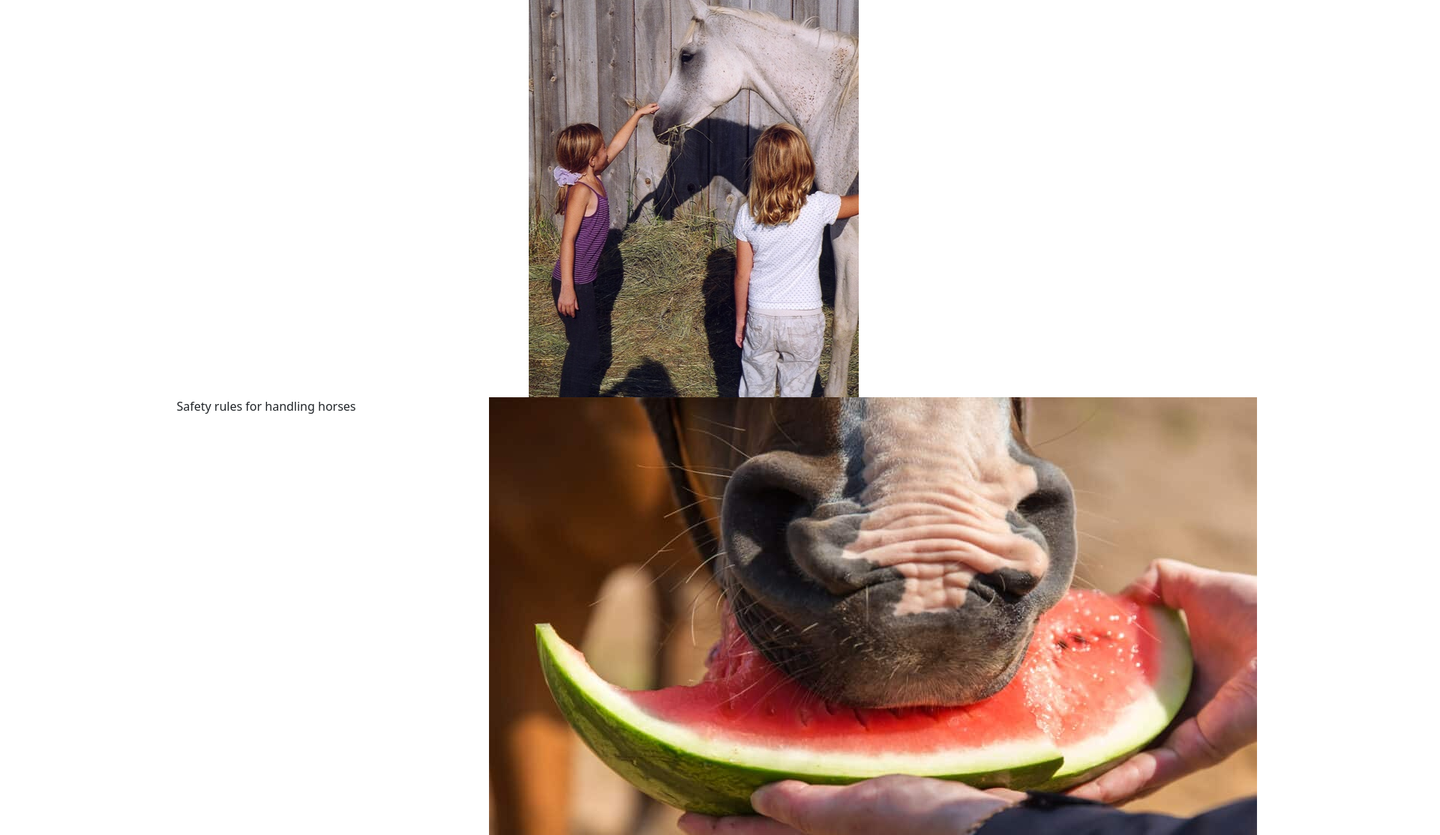
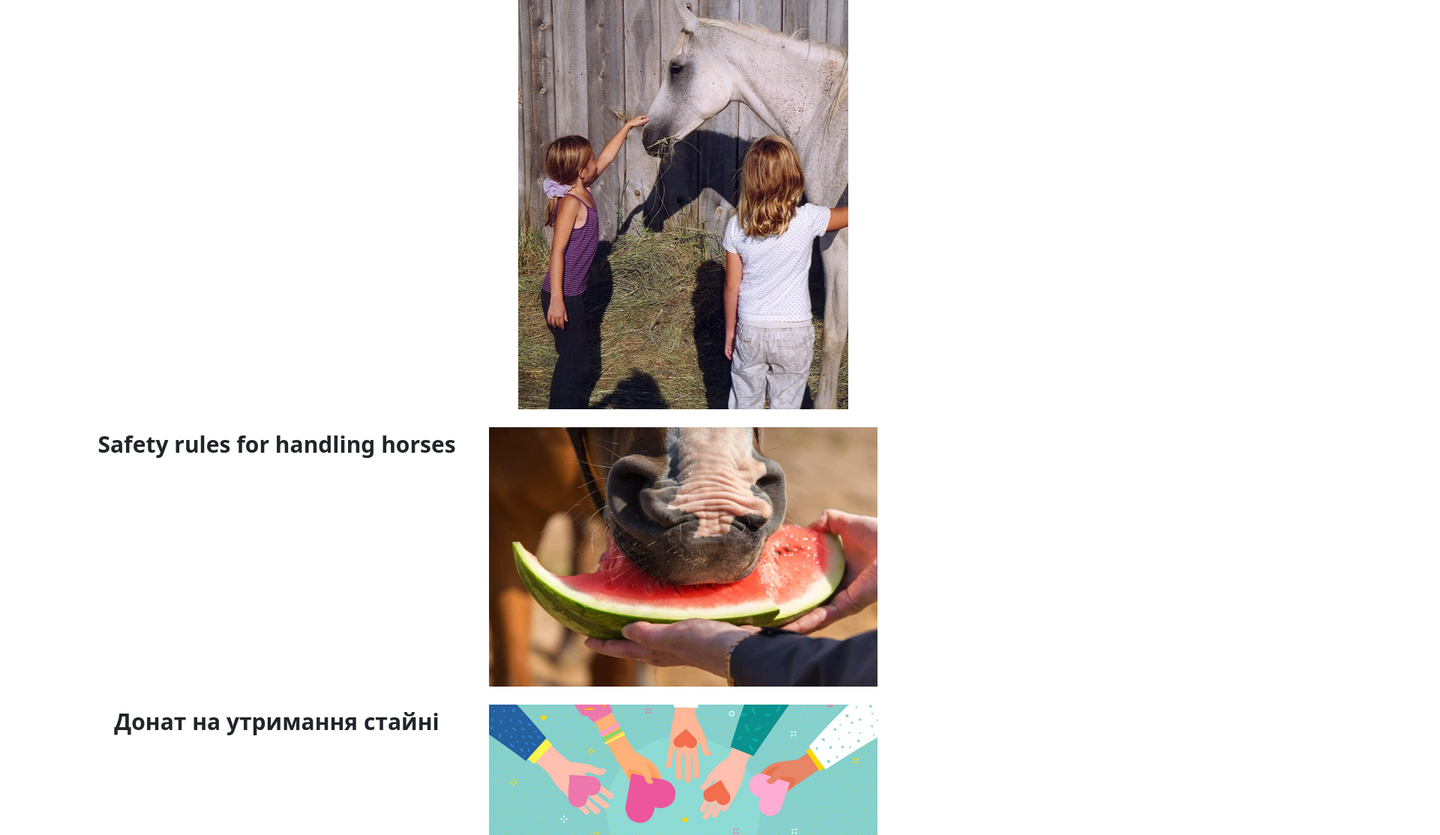
Before and after one commit to NatVoronianska/portfolio_project, a plain HTML site: page index.html in a window 1280 px wide. Shown: the part 646-1760 px from the top of the page at 75% size, 1920 px wide, since content can reach past the window. Drawn offline with nearby package versions, Linux system fonts and the light colour scheme.

Commit message:
upd homepage

```diff
--- a/index.html
+++ b/index.html
@@ -24,17 +24,17 @@
                   <a href="#" class="btn btn-primary mt-5 px-5 py-3 mb-5">Contact us</a>
             </div>
             <div class="base">
-                  <div class="row">
+                  <div class="row m-2 p-2">
                         <div class="col-6">Чим можна годувати коней?</div>
-                        <div class="col-6"><img src="/img/3yu.jpg" alt="horse eating"></div>
+                        <div class="col-6"><img class="img-fluid" src="/img/3yu.jpg" alt="horse eating"></div>
                   </div>
-                  <div class="row">
+                  <div class="row m-2 p-2">
                         <div class="col-6">Safety rules for handling horses</div>
-                        <div class="col-6"><img src="/img/feature-1024x683.jpg" alt="kids with horse"></div>
+                        <div class="col-6"><img class="img-fluid" src="/img/feature-1024x683.jpg" alt="kids with horse"></div>
                   </div>
-                  <div class="row">
+                  <div class="row m-2 p-2">
                         <div class="col-6">Донат на утримання стайні</div>
-                        <div class="col-6"><img src="/img/iStock-1163228217-scaled-oxcp7dlxlvswkph8bb90c293mgxqktrf4yozycc460.jpg" alt="donate please"></div>
+                        <div class="col-6"><img class="img-fluid" src="/img/iStock-1163228217-scaled-oxcp7dlxlvswkph8bb90c293mgxqktrf4yozycc460.jpg" alt="donate please"></div>
                   </div>
             </div>
       </div>
--- a/styles/slyles.css
+++ b/styles/slyles.css
@@ -15,3 +15,7 @@ body {
 .warning{
       font-size: 96px;
 }
+.base{
+      font-size: 30px;
+      font-weight: 700;
+}
```
